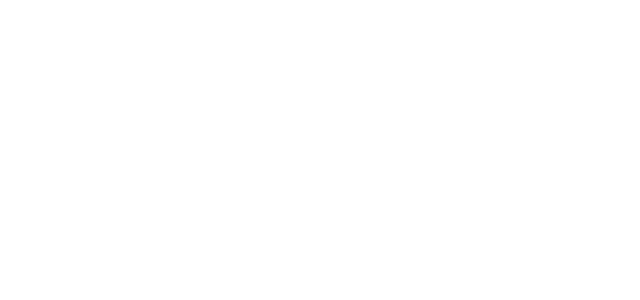
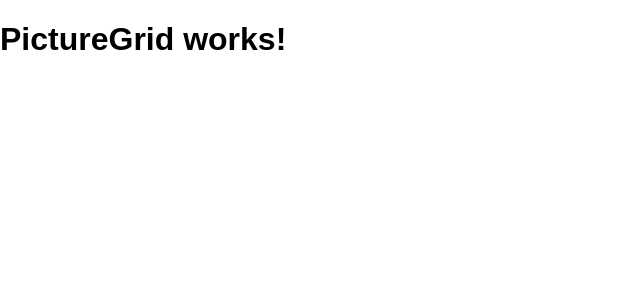
Before and after one commit to jportella93/flickr-gallery, a React (Create React App) app: page / in a window 1280 px wide. Shown: the top 300 px of the page, without its empty margins (0-640 px from the left). Built offline with nearby package versions, Linux system fonts and the light colour scheme.

Commit message:
feat: add boilerplate for container component

```diff
--- a/src/App.js
+++ b/src/App.js
@@ -1,10 +1,13 @@
 import React, { Component } from 'react';
 import './App.css';
+
+import PictureGrid from './containers/PictureGrid.jsx'
 
 class App extends Component {
   render() {
     return (
       <div className="App">
+        <PictureGrid/>
       </div>
     );
   }
--- /dev/null
+++ b/src/containers/PictureGrid.jsx
@@ -0,0 +1,11 @@
+import React, { Component } from 'react';
+
+class PictureGrid extends Component {
+  render() {
+    return (
+      <h1>PictureGrid works!</h1>
+    )
+  }
+}
+
+export default PictureGrid
```
